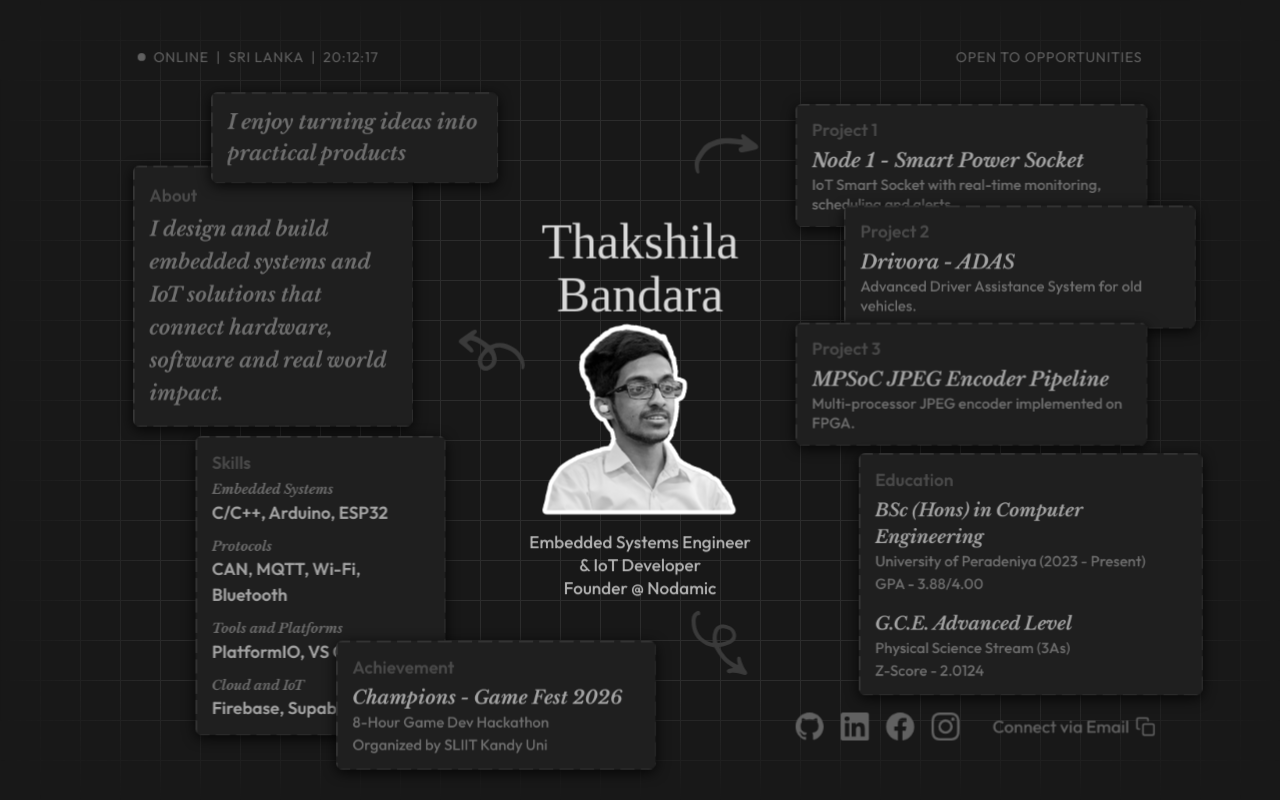
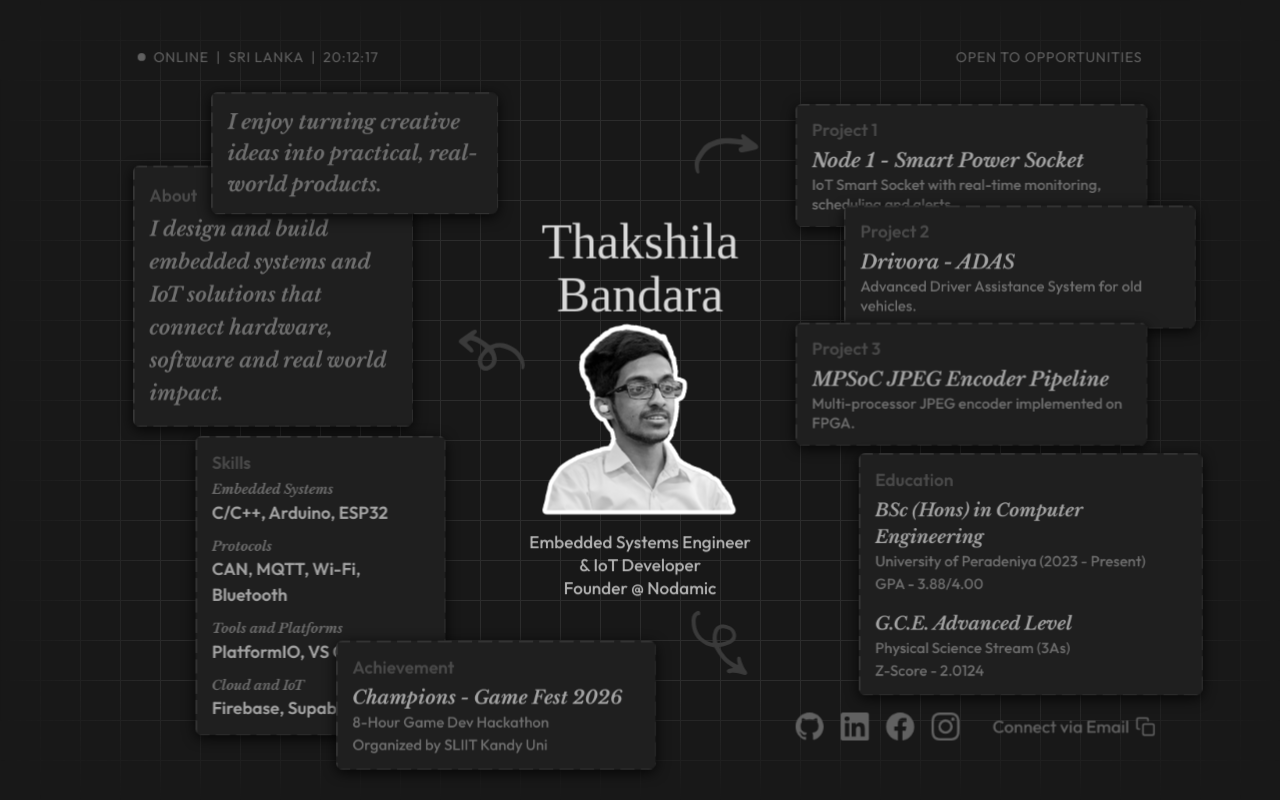
Before and after one commit to its-thakshila/me, a React (Vite) app: page / in a window 1280 px wide. Built offline with nearby package versions, Linux system fonts and the light colour scheme; a web font is replaced by a local one.

Commit message:
content: update tagline to explicitly highlight creative engineering and real-world impact

```diff
--- a/src/pages/Home.tsx
+++ b/src/pages/Home.tsx
@@ -197,9 +197,8 @@ export const Home = () => {
             <img src={profileImg} alt="Thakshila Bandara" style={{ width: 278, height: 278, position: 'absolute', left: 581, top: 400, objectFit: 'cover', borderRadius: 4 }} />
             <p style={{ width: 310, color: 'rgba(180,180,180,1)', fontSize: 22, fontFamily: '"Outfit",sans-serif', fontWeight: 500, lineHeight: '29px', textAlign: 'center', position: 'absolute', left: 565, top: 680, whiteSpace: 'pre-line', margin: 0 }}>{'Embedded Systems Engineer\n& IoT Developer\nFounder @ Nodamic'}</p>
 
-            {/* ── Tagline Card ── */}
             <Card isMobile={isMobile} isFocused={isMobile && activeSection.id === 'tagline'} onHoverChange={onCardHover} style={{ width: 367, height: 'max-content', left: 171, top: 118, padding: '18px 21px', zIndex: 10 }}>
-              <SweepText text="I enjoy turning ideas into practical products" style={{ fontSize: 26, fontFamily: '"Libre Baskerville",serif', fontStyle: 'italic', fontWeight: 700, lineHeight: '40px', margin: 0 }} />
+              <SweepText text="I enjoy turning creative ideas into practical, real-world products." style={{ fontSize: 26, fontFamily: '"Libre Baskerville",serif', fontStyle: 'italic', fontWeight: 700, lineHeight: '40px', margin: 0 }} />
             </Card>
 
             {/* ── About Card ── */}
```
